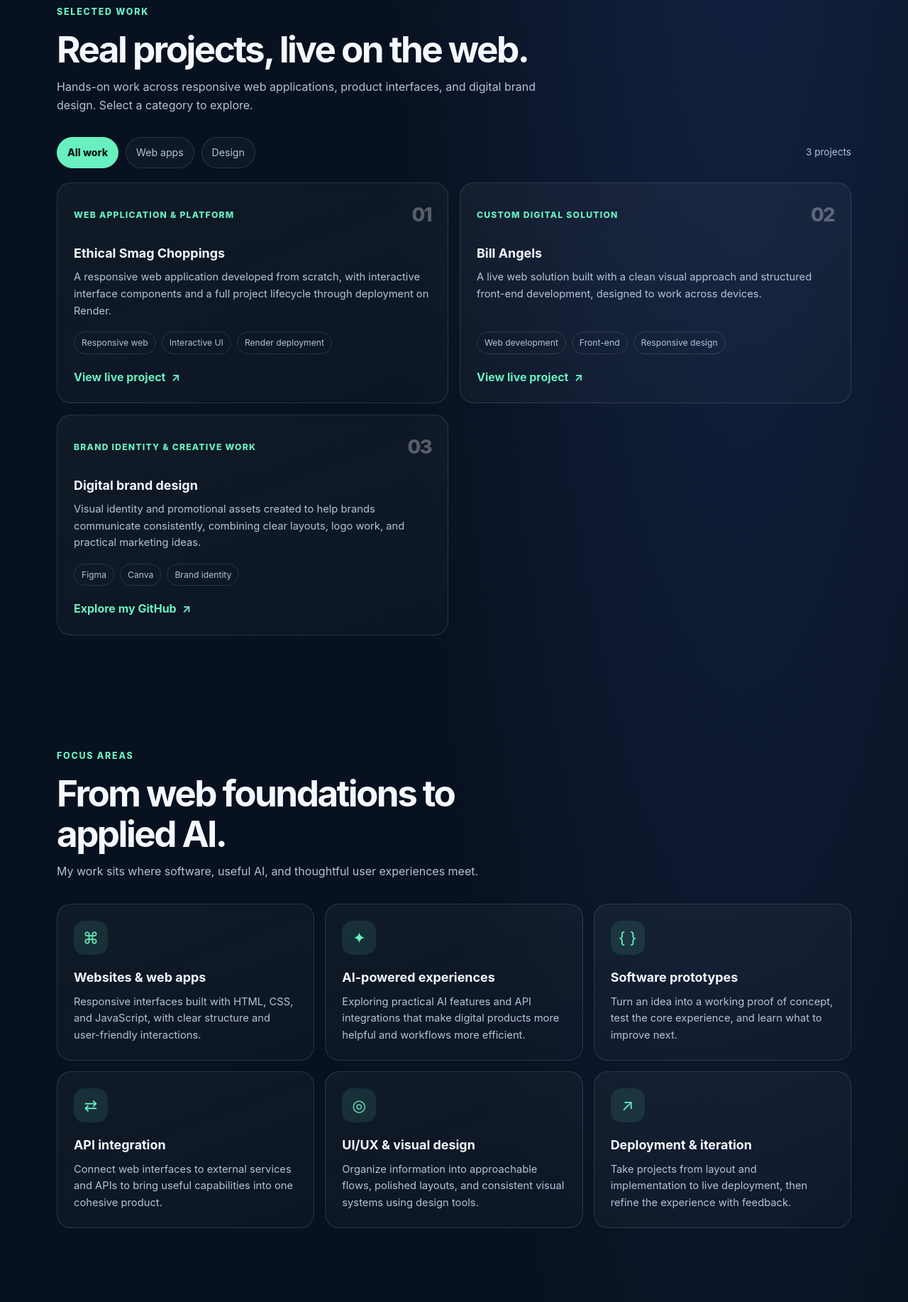
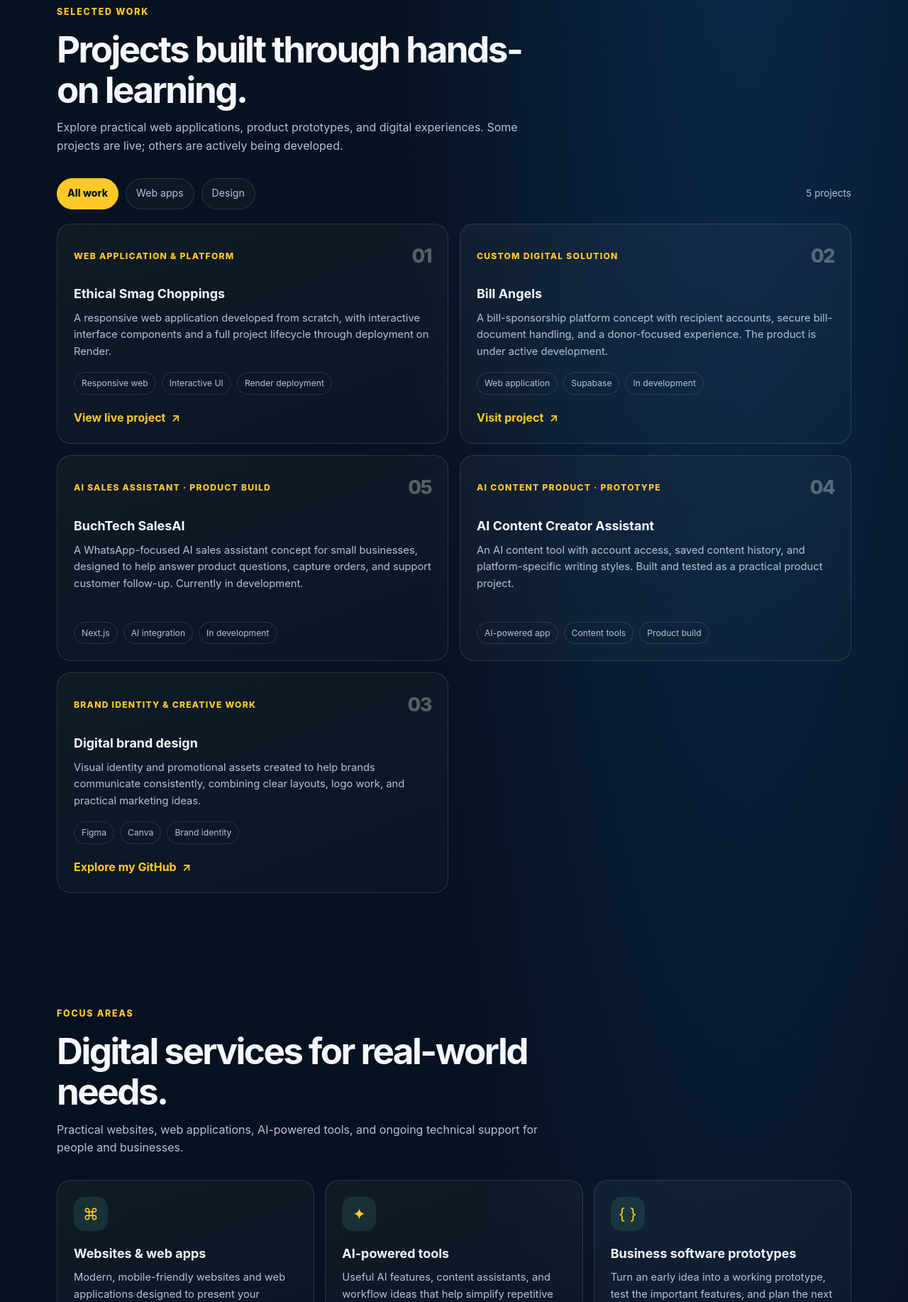
Before and after one commit to dahboss-001/BuchTech-Web, a plain HTML site: page index.html in a window 1280 px wide. Shown: the part 966-2800 px from the top of the page at 71% size. Drawn offline with Linux system fonts and the light colour scheme.

Commit message:
Upgrade BuchTech portfolio branding, services and project showcase

```diff
--- a/index.html
+++ b/index.html
@@ -4,12 +4,12 @@
   <meta charset="utf-8">
   <meta name="viewport" content="width=device-width, initial-scale=1">
   <meta name="theme-color" content="#07111f">
-  <meta name="description" content="Promise Ibuchim Michael is a software engineering and AI-focused developer building responsive websites, web applications, and practical digital products.">
+  <meta name="description" content="BuchTech Super Intelligence Services builds responsive websites, web applications, AI-powered tools, and practical digital solutions for businesses and creators.">
   <meta property="og:type" content="website">
-  <meta property="og:title" content="Promise Ibuchim Michael | Software, AI & Web Development">
-  <meta property="og:description" content="Explore selected web applications, AI-focused work, skills, and services from Promise Ibuchim Michael.">
+  <meta property="og:title" content="BuchTech Super Intelligence Services | Web & AI Solutions">
+  <meta property="og:description" content="Explore BuchTech services, software projects, AI tools, and web development solutions.">
 <meta name="buchtech-ai-api" content="https://buchtech-ai-api-promise.onrender.com">
-  <title>Promise Ibuchim Michael | Software, AI & Web Development</title>
+  <title>BuchTech Super Intelligence Services | Web & AI Solutions</title>
   <style>
     :root {
       color-scheme: dark;
@@ -18,8 +18,8 @@
       --panel2: #10243a;
       --text: #f5f8ff;
       --muted: #b5c3d6;
-      --accent: #68f0c1;
-      --accent2: #8da7ff;
+      --accent: #ffc928;
+      --accent2: #168cff;
       --line: rgba(255,255,255,.12);
       --max: 1120px;
     }
@@ -27,7 +27,7 @@
     html { scroll-behavior: smooth; scroll-padding-top: 90px; }
     body {
       margin: 0; font-family: Inter, ui-sans-serif, system-ui, -apple-system, BlinkMacSystemFont, "Segoe UI", sans-serif;
-      background: radial-gradient(ellipse at 82% 4%, rgba(75,104,208,.22), transparent 35%), var(--bg);
+      background: radial-gradient(ellipse at 82% 4%, rgba(22,140,255,.22), transparent 35%), var(--bg);
       color: var(--text); line-height: 1.6;
     }
     a { color: inherit; text-decoration: none; }
@@ -186,7 +186,7 @@
     <nav aria-label="Main navigation">
       <a class="brand" href="#home" aria-label="BuchTech home">
         <span class="logo" aria-hidden="true">BT</span>
-        <span>BuchTech<small>Software · AI · Web</small></span>
+        <span>BuchTech<small>Super Intelligence Services</small></span>
       </a>
       <button class="menu-toggle" type="button" aria-expanded="false" aria-controls="site-links">Menu</button>
       <div class="navlinks" id="site-links">
@@ -204,15 +204,15 @@
   <section class="hero" id="home">
     <div class="wrap hero-grid">
       <div>
-        <span class="eyebrow">✦ Software engineering · AI · digital products</span>
-        <h1>Building useful software.<br><span class="gradient">Making AI practical.</span></h1>
-        <p class="lead">I'm Promise Ibuchim Michael, a self-taught software developer focused on responsive web applications, AI-powered experiences, and thoughtful digital products. I turn ideas into working interfaces—from the first layout through deployment.</p>
+        <span class="eyebrow">✦ WEB DEVELOPMENT · AI · DIGITAL SOLUTIONS</span>
+        <h1>Turning ideas into digital solutions.<br><span class="gradient">Build. Innovate. Grow.</span></h1>
+        <p class="lead">I'm Promise Ibuchim Michael, founder of BuchTech Super Intelligence Services. I build responsive websites, practical web applications, and AI-powered digital experiences for businesses, creators, and growing brands—from the first idea through deployment.</p>
         <div class="actions">
           <a class="btn primary" href="#work">Explore my projects <span aria-hidden="true">↗</span></a>
-          <a class="btn secondary" href="mailto:buchtech@proton.me?subject=Professional%20Inquiry%20%E2%80%94%20Promise%20Ibuchim%20Michael">Contact me <span aria-hidden="true">↗</span></a>
+          <a class="btn secondary" href="https://wa.me/2349074644725" target="_blank" rel="noopener noreferrer">Chat on WhatsApp <span aria-hidden="true">↗</span></a>
         </div>
         <div class="trust" aria-label="Portfolio highlights">
-          <span>Live projects</span><span>Responsive web development</span><span>Curious about applied AI</span>
+          <span>Practical project experience</span><span>Web & AI solutions</span><span>Open to freelance work</span>
         </div>
       </div>
       <div class="visual" aria-label="Illustration of a software development workspace">
@@ -234,12 +234,12 @@
 
   <section id="work">
     <div class="wrap">
-      <div class="section-head"><span class="kicker">Selected work</span><h2>Real projects, live on the web.</h2><p>Hands-on work across responsive web applications, product interfaces, and digital brand design. Select a category to explore.</p></div>
+      <div class="section-head"><span class="kicker">Selected work</span><h2>Projects built through hands-on learning.</h2><p>Explore practical web applications, product prototypes, and digital experiences. Some projects are live; others are actively being developed.</p></div>
       <div class="projects-toolbar" role="group" aria-label="Filter projects">
         <button class="filter-button" type="button" data-filter="all" aria-pressed="true">All work</button>
         <button class="filter-button" type="button" data-filter="web" aria-pressed="false">Web apps</button>
         <button class="filter-button" type="button" data-filter="design" aria-pressed="false">Design</button>
-        <span class="project-count" id="project-count" aria-live="polite">3 projects</span>
+        <span class="project-count" id="project-count" aria-live="polite">5 projects</span>
       </div>
       <div class="projects" id="project-list">
         <article class="card project" data-category="web">
@@ -252,9 +252,21 @@
         <article class="card project" data-category="web">
           <div class="project-top"><span class="project-type">Custom digital solution</span><span class="project-number" aria-hidden="true">02</span></div>
           <h3>Bill Angels</h3>
-          <p>A live web solution built with a clean visual approach and structured front-end development, designed to work across devices.</p>
-          <div class="project-tags"><span class="tag">Web development</span><span class="tag">Front-end</span><span class="tag">Responsive design</span></div>
-          <a class="text-link" href="https://bill-angels.onrender.com/" target="_blank" rel="noopener noreferrer">View live project <span aria-hidden="true">↗</span></a>
+          <p>A bill-sponsorship platform concept with recipient accounts, secure bill-document handling, and a donor-focused experience. The product is under active development.</p>
+          <div class="project-tags"><span class="tag">Web application</span><span class="tag">Supabase</span><span class="tag">In development</span></div>
+          <a class="text-link" href="https://bill-angels.onrender.com/" target="_blank" rel="noopener noreferrer">Visit project <span aria-hidden="true">↗</span></a>
+        </article>
+        <article class="card project" data-category="web">
+          <div class="project-top"><span class="project-type">AI sales assistant · Product build</span><span class="project-number" aria-hidden="true">05</span></div>
+          <h3>BuchTech SalesAI</h3>
+          <p>A WhatsApp-focused AI sales assistant concept for small businesses, designed to help answer product questions, capture orders, and support customer follow-up. Currently in development.</p>
+          <div class="project-tags"><span class="tag">Next.js</span><span class="tag">AI integration</span><span class="tag">In development</span></div>
+        </article>
+        <article class="card project" data-category="web">
+          <div class="project-top"><span class="project-type">AI content product · Prototype</span><span class="project-number" aria-hidden="true">04</span></div>
+          <h3>AI Content Creator Assistant</h3>
+          <p>An AI content tool with account access, saved content history, and platform-specific writing styles. Built and tested as a practical product project.</p>
+          <div class="project-tags"><span class="tag">AI-powered app</span><span class="tag">Content tools</span><span class="tag">Product build</span></div>
         </article>
         <article class="card project" data-category="design">
           <div class="project-top"><span class="project-type">Brand identity & creative work</span><span class="project-number" aria-hidden="true">03</span></div>
@@ -269,14 +281,14 @@
 
   <section id="services">
     <div class="wrap">
-      <div class="section-head"><span class="kicker">Focus areas</span><h2>From web foundations to applied AI.</h2><p>My work sits where software, useful AI, and thoughtful user experiences meet.</p></div>
+      <div class="section-head"><span class="kicker">Focus areas</span><h2>Digital services for real-world needs.</h2><p>Practical websites, web applications, AI-powered tools, and ongoing technical support for people and businesses.</p></div>
       <div class="services">
-        <article class="card"><div class="icon" aria-hidden="true">⌘</div><h3>Websites & web apps</h3><p>Responsive interfaces built with HTML, CSS, and JavaScript, with clear structure and user-friendly interactions.</p></article>
-        <article class="card"><div class="icon" aria-hidden="true">✦</div><h3>AI-powered experiences</h3><p>Exploring practical AI features and API integrations that make digital products more helpful and workflows more efficient.</p></article>
-        <article class="card"><div class="icon" aria-hidden="true">{ }</div><h3>Software prototypes</h3><p>Turn an idea into a working proof of concept, test the core experience, and learn what to improve next.</p></article>
-        <article class="card"><div class="icon" aria-hidden="true">⇄</div><h3>API integration</h3><p>Connect web interfaces to external services and APIs to bring useful capabilities into one cohesive product.</p></article>
-        <article class="card"><div class="icon" aria-hidden="true">◎</div><h3>UI/UX & visual design</h3><p>Organize information into approachable flows, polished layouts, and consistent visual systems using design tools.</p></article>
-        <article class="card"><div class="icon" aria-hidden="true">↗</div><h3>Deployment & iteration</h3><p>Take projects from layout and implementation to live deployment, then refine the experience with feedback.</p></article>
+        <article class="card"><div class="icon" aria-hidden="true">⌘</div><h3>Websites & web apps</h3><p>Modern, mobile-friendly websites and web applications designed to present your business clearly and help customers take action.</p></article>
+        <article class="card"><div class="icon" aria-hidden="true">✦</div><h3>AI-powered tools</h3><p>Useful AI features, content assistants, and workflow ideas that help simplify repetitive tasks and improve digital experiences.</p></article>
+        <article class="card"><div class="icon" aria-hidden="true">{ }</div><h3>Business software prototypes</h3><p>Turn an early idea into a working prototype, test the important features, and plan the next stage with clarity.</p></article>
+        <article class="card"><div class="icon" aria-hidden="true">⇄</div><h3>API & database integration</h3><p>Connect websites and applications to databases, payment services, and other tools your workflow depends on.</p></article>
+        <article class="card"><div class="icon" aria-hidden="true">◎</div><h3>UI/UX & digital design</h3><p>Create clean layouts and easy-to-follow user journeys that make your website or product feel professional.</p></article>
+        <article class="card"><div class="icon" aria-hidden="true">↗</div><h3>Deployment & maintenance</h3><p>Publish your website, make updates, troubleshoot issues, and improve the experience as your needs grow.</p></article>
       </div>
     </div>
   </section>
@@ -329,10 +341,10 @@
     <div class="wrap">
       <div class="section-head"><span class="kicker">Tools & capabilities</span><h2>A practical, growing toolkit.</h2><p>Technologies and creative tools from my project-based learning and hands-on work.</p></div>
       <div class="skills-layout">
-        <article class="card skill-group"><h3>Software & web</h3><p>Building blocks for web development and software projects.</p><div class="skill-list"><span class="tag">HTML</span><span class="tag">CSS</span><span class="tag">JavaScript</span><span class="tag">Python</span><span class="tag">Responsive development</span><span class="tag">API integration</span><span class="tag">Git & GitHub</span></div></article>
-        <article class="card skill-group"><h3>AI & emerging tech</h3><p>Focused on useful implementation and continuous learning.</p><div class="skill-list"><span class="tag">AI tools</span><span class="tag">AI implementation</span><span class="tag">Basic ML concepts</span><span class="tag">AI-powered applications</span></div></article>
+        <article class="card skill-group"><h3>Software & web</h3><p>Building blocks for web development and software projects.</p><div class="skill-list"><span class="tag">HTML</span><span class="tag">CSS</span><span class="tag">JavaScript</span><span class="tag">Python</span><span class="tag">React</span><span class="tag">Next.js</span><span class="tag">Node.js</span><span class="tag">Responsive development</span><span class="tag">API integration</span><span class="tag">Git & GitHub</span></div></article>
+        <article class="card skill-group"><h3>AI & emerging tech</h3><p>Focused on useful implementation and continuous learning.</p><div class="skill-list"><span class="tag">AI tools</span><span class="tag">AI API integration</span><span class="tag">AI-powered applications</span><span class="tag">Prompt design</span></div></article>
         <article class="card skill-group"><h3>Product & design</h3><p>Designing accessible, clear experiences for people.</p><div class="skill-list"><span class="tag">UI/UX design</span><span class="tag">Figma</span><span class="tag">Canva</span><span class="tag">Brand identity</span><span class="tag">Content creation</span></div></article>
-        <article class="card skill-group"><h3>Platforms & growth</h3><p>Tools that support publishing and understanding digital work.</p><div class="skill-list"><span class="tag">WordPress</span><span class="tag">Google Analytics</span><span class="tag">Social media marketing</span><span class="tag">VS Code</span></div></article>
+        <article class="card skill-group"><h3>Platforms & growth</h3><p>Tools that support publishing and understanding digital work.</p><div class="skill-list"><span class="tag">Render</span><span class="tag">Supabase</span><span class="tag">PostgreSQL</span><span class="tag">WordPress</span><span class="tag">VS Code</span></div></article>
       </div>
     </div>
   </section>
@@ -376,8 +388,8 @@
         <div class="contact-info">
           <div>
             <span class="kicker">Let's connect</span>
-            <h2>Have a product idea or a role in mind?</h2>
-            <p>For project inquiries, software opportunities, or professional collaborations, share a little about your goals and how I can contribute. I look forward to learning more.</p>
+            <h2>Need a website, digital product, or tech partner?</h2>
+            <p>BuchTech is open to freelance projects, website builds, web application prototypes, AI integrations, technical support, and professional collaborations. Tell us what you want to build.</p>
             <a class="btn secondary" href="mailto:buchtech@proton.me?subject=Professional%20Inquiry%20%E2%80%94%20Promise%20Ibuchim%20Michael">Prefer email? Write directly <span aria-hidden="true">↗</span></a>
           </div>
           <div class="contact-links">
@@ -414,7 +426,7 @@
   </section>
 </main>
 <footer>
-  <div class="wrap footer-inner"><span>© <span id="year">2026</span> Promise Ibuchim Michael · BuchTech</span><span>Software · AI · Web development</span></div>
+  <div class="wrap footer-inner"><span>© <span id="year">2026</span> BuchTech Super Intelligence Services</span><span>Software · AI · Web development</span></div>
 </footer>
 <script>
   const menuButton = document.querySelector('.menu-toggle');
```
